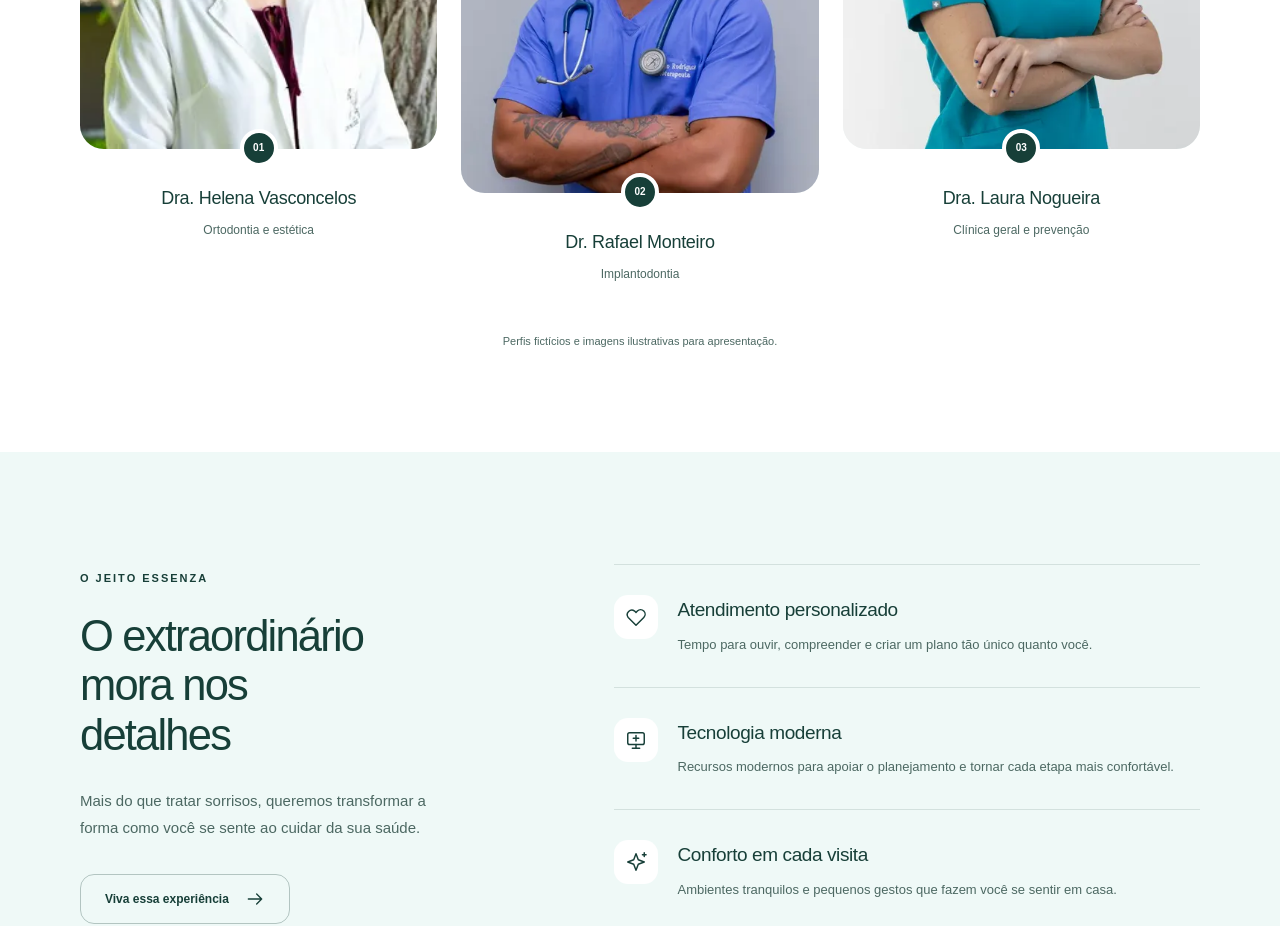
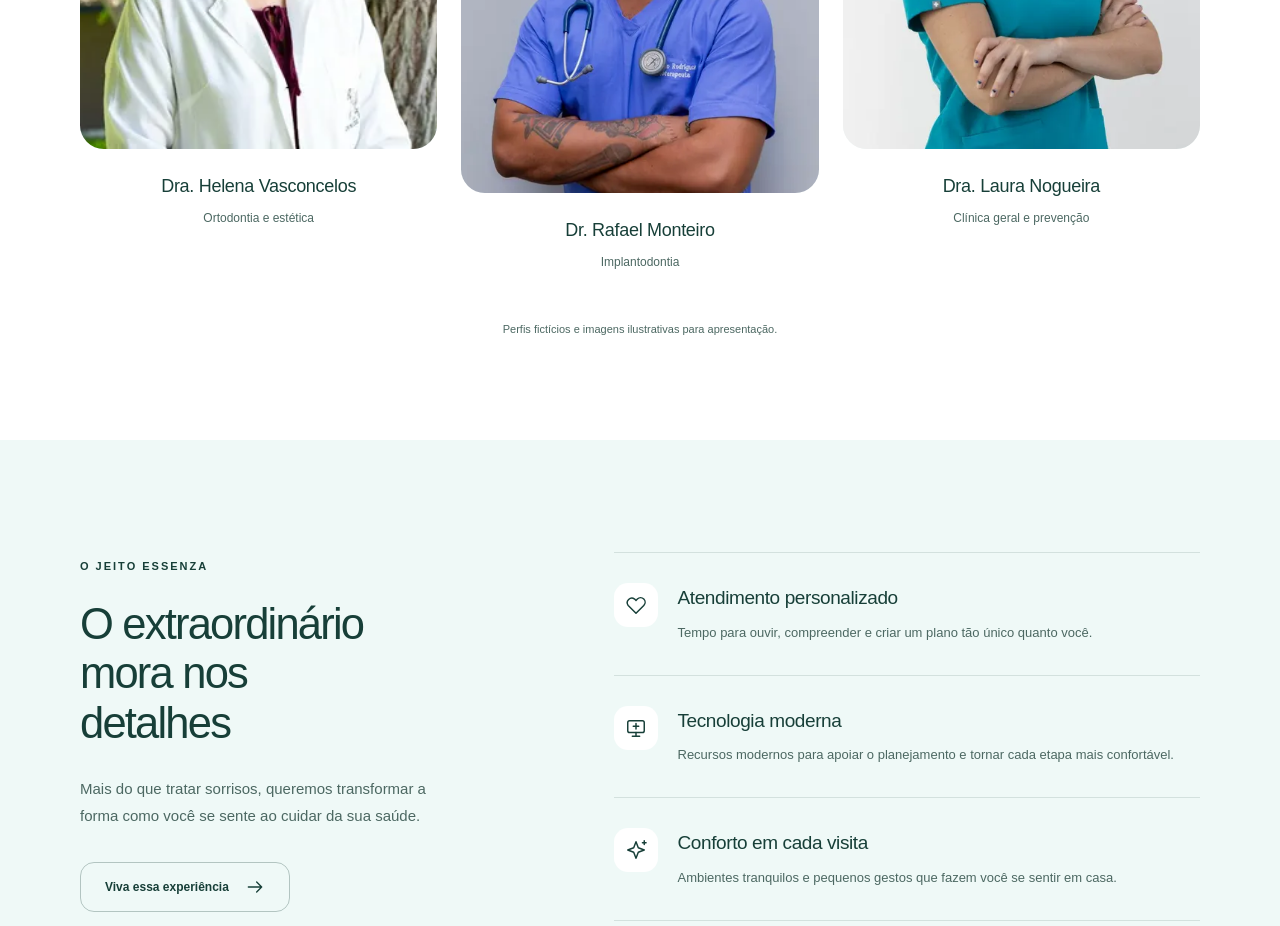
Before and after one commit to italoandrezz/essenza-dental-landing-page, a React (Vite) app: page / in a window 1280 px wide. Shown: the part 3560-4486 px from the top of the page. Built offline with nearby package versions, Linux system fonts and the light colour scheme.

Commit message:
Remove a numeração dos perfis da equipe e ajusta as legendas

```diff
--- a/src/components/Equipe.css
+++ b/src/components/Equipe.css
@@ -7,8 +7,7 @@
 .equipe-grade figure { margin: 0; }
 .equipe-retrato { position: relative; aspect-ratio: .88; background: var(--cor-verde-gelo); border-radius: 180px 180px 24px 24px; }
 .equipe-retrato img { width: 100%; height: 100%; object-fit: cover; border-radius: inherit; }
-.equipe-numero { position: absolute; left: 50%; bottom: -18px; display: grid; place-items: center; width: 38px; height: 38px; border: 4px solid var(--cor-branco); border-radius: 50%; background: var(--cor-verde-escuro); color: var(--cor-branco); font-size: 10px; font-weight: 600; transform: translateX(-50%); }
-.equipe-grade figcaption { margin-top: 36px; text-align: center; }
+.equipe-grade figcaption { margin-top: 24px; text-align: center; }
 .equipe-grade h3 { margin: 0; font-size: 18px; font-weight: 500; line-height: 1.5; letter-spacing: -.3px; }
 .equipe-grade figcaption p { margin-top: 8px; color: #4c6862; font-size: 12px; line-height: 1.7; }
 .equipe-observacao { margin-top: 48px; color: #4c6862; font-size: 11px; line-height: 1.8; text-align: center; }
--- a/src/components/Equipe.tsx
+++ b/src/components/Equipe.tsx
@@ -12,12 +12,11 @@ export function Equipe() {
           <p className="descricao">Uma equipe multidisciplinar unida pelo mesmo propósito: oferecer uma odontologia mais humana e consciente.</p>
         </div>
         <ul className="equipe-grade" aria-label="Apresentação da equipe" aria-describedby="equipe-observacao">
-          {equipe.map((profissional, indice) => (
+          {equipe.map(profissional => (
             <li key={profissional.id}>
               <figure>
                 <div className="equipe-retrato">
                   <Imagem sizes="(max-width: 599px) min(400px, calc(100vw - 32px)), (max-width: 1023px) calc((100vw - 72px) / 2), 360px" src={`/imagens/${profissional.imagem}`} alt={`Foto ilustrativa para o perfil fictício de ${profissional.nome}.`} width={profissional.largura} height={profissional.altura} style={{ objectPosition: profissional.posicao }} loading="lazy" />
-                  <span className="equipe-numero" aria-hidden="true">{String(indice + 1).padStart(2, '0')}</span>
                 </div>
                 <figcaption><h3>{profissional.nome}</h3><p>{profissional.especialidade}</p></figcaption>
               </figure>
```
